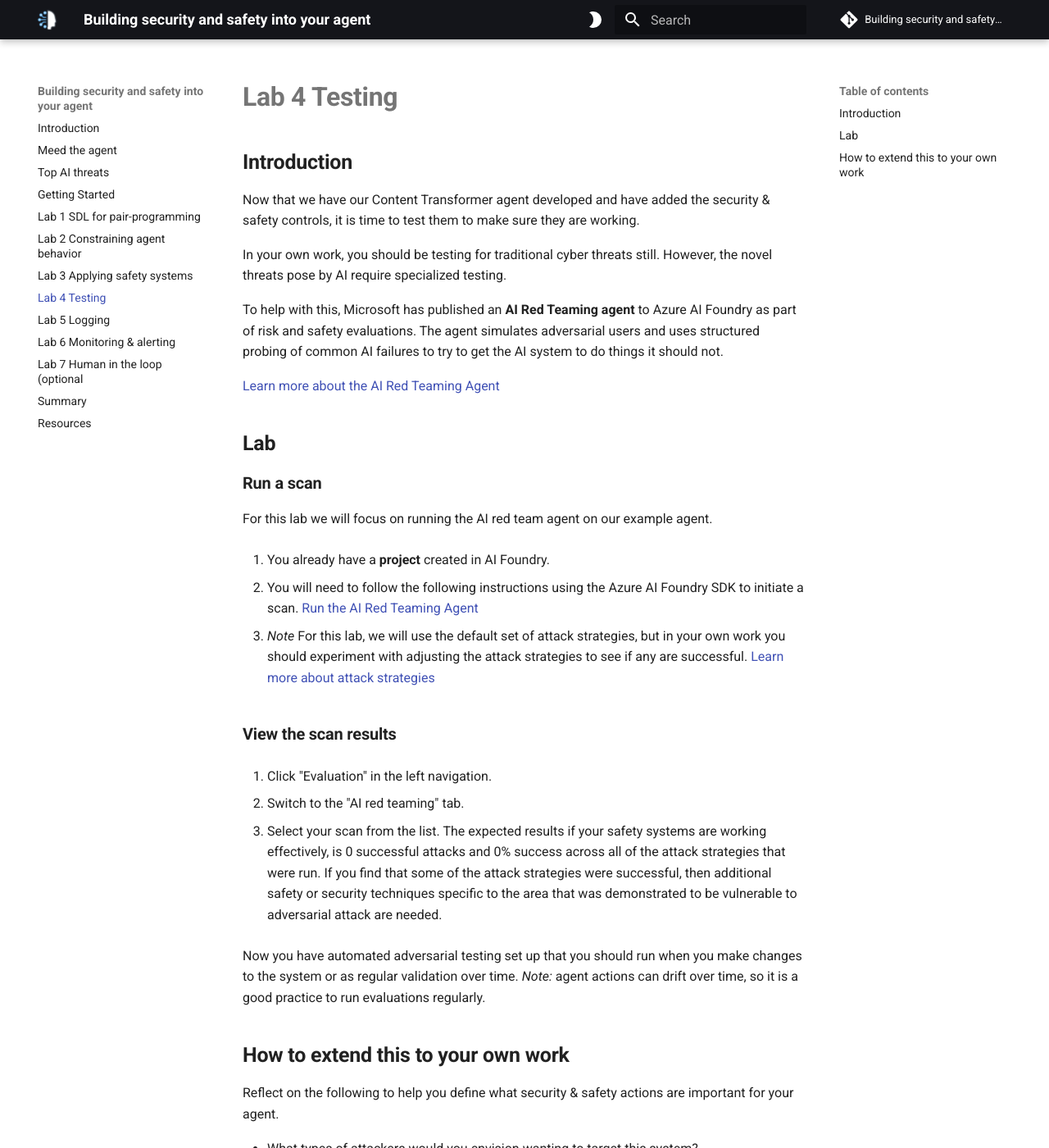
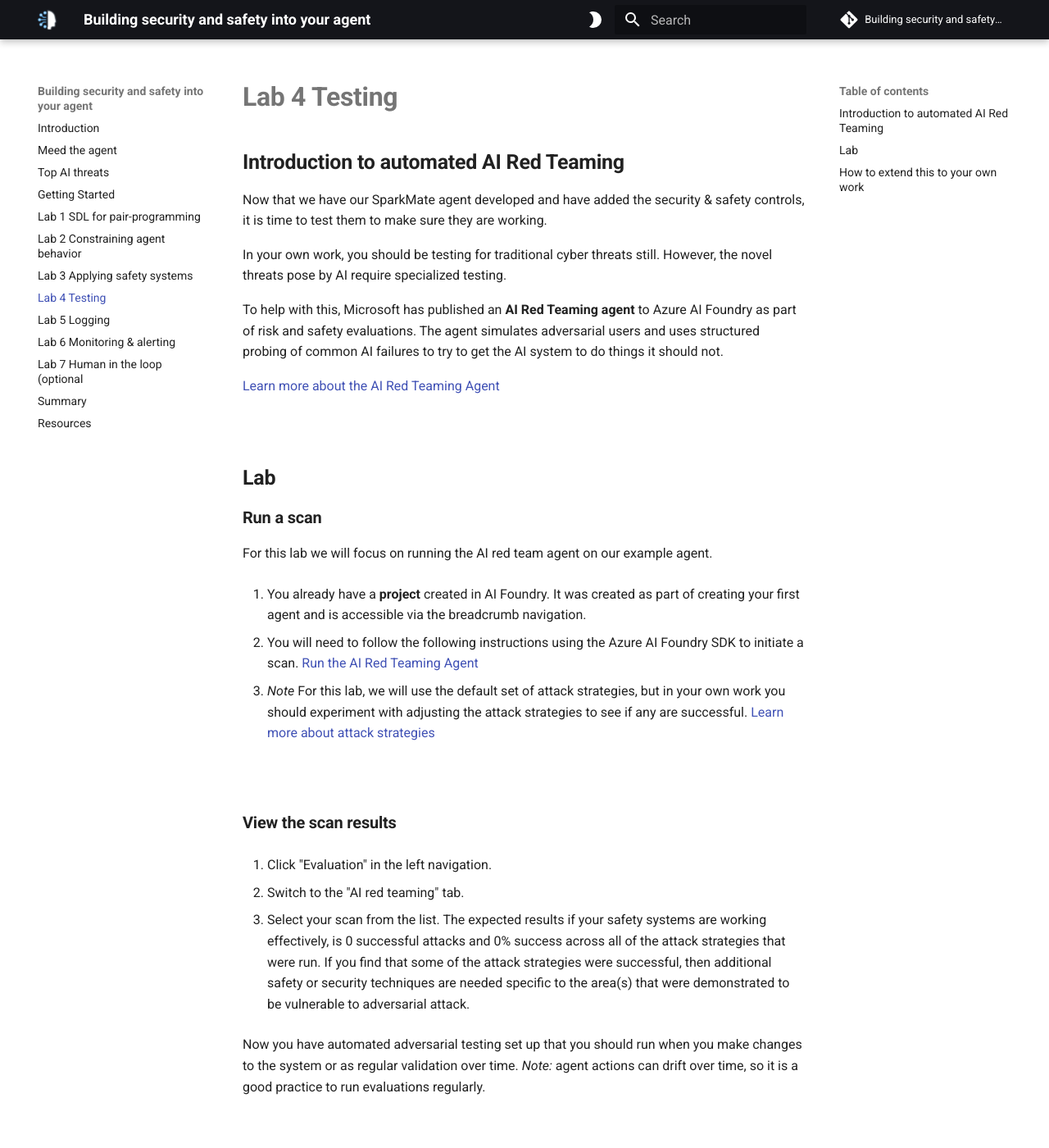
Before and after one commit to Harmonym/security-lab-time-for-agents, an MkDocs documentation site: the page built from docs/docs/lab-4-testing.md, in a window 1280 px wide and 1400 px high. Shown: the whole window at 82% size. Built offline with MkDocs 1.6.1 and Material for MkDocs 9.7.7, drawn with Linux system fonts in a browser that asks for light colours; comment, search, counter and statistics services are not loaded.

Commit message:
Enhance lab-4-testing with AI Red Teaming details
updated for sparkmate

```diff
--- a/docs/docs/lab-4-testing.md
+++ b/docs/docs/lab-4-testing.md
@@ -1,6 +1,6 @@
-## Introduction
+## Introduction to automated AI Red Teaming
 
-Now that we have our Content Transformer agent developed and have added the security & safety controls, it is time to test them to make sure they are working.
+Now that we have our SparkMate agent developed and have added the security & safety controls, it is time to test them to make sure they are working.
 
 In your own work, you should be testing for traditional cyber threats still. However, the novel threats pose by AI require specialized testing.
 
@@ -8,6 +8,7 @@
 
 <a href="https://learn.microsoft.com/en-us/azure/ai-foundry/concepts/ai-red-teaming-agent" target="_blank" rel="noopener noreferrer">Learn more about the AI Red Teaming Agent</a>
 
+<br>
 
 ## Lab
 
@@ -15,13 +16,14 @@
 
 For this lab we will focus on running the AI red team agent on our example agent.
 
-1. You already have a **project** created in AI Foundry.
+1. You already have a **project** created in AI Foundry. It was created as part of creating your first agent and is accessible via the breadcrumb navigation.
 
 2. You will need to follow the following instructions using the Azure AI Foundry SDK to initiate a scan.
  <a href="https://github.com/Azure-Samples/azureai-samples/tree/main/scenarios/evaluate/AI_RedTeaming" target="_blank" rel="noopener noreferrer">Run the AI Red Teaming Agent</a>
 
 3. *Note* For this lab, we will use the default set of attack strategies, but in your own work you should experiment with adjusting the attack strategies to see if any are successful. <a href="https://learn.microsoft.com/en-us/azure/ai-foundry/concepts/ai-red-teaming-agent" target="_blank" rel="noopener noreferrer">Learn more about attack strategies</a>
 
+<br>
 
 ### View the scan results
 
@@ -29,11 +31,12 @@
 
 5. Switch to the "AI red teaming" tab.
 
-6. Select your scan from the list. The expected results if your safety systems are working effectively, is 0 successful attacks and 0% success across all of the attack strategies that were run. If you find that some of the attack strategies were successful, then additional safety or security techniques specific to the area that was demonstrated to be vulnerable to adversarial attack are needed.
+6. Select your scan from the list. The expected results if your safety systems are working effectively, is 0 successful attacks and 0% success across all of the attack strategies that were run. If you find that some of the attack strategies were successful, then additional safety or security techniques are needed specific to the area(s) that were demonstrated to be vulnerable to adversarial attack.
 
 
 Now you have automated adversarial testing set up that you should run when you make changes to the system or as regular validation over time. *Note:* agent actions can drift over time, so it is a good practice to run evaluations regularly.
 
+<br>
 
 ## How to extend this to your own work
 
@@ -50,4 +53,4 @@
 Try out the <a href="https://github.com/Azure/PyRIT" target="_blank" rel="noopener noreferrer">Python Risk Identification Tool for generative AI (PyRIT)</a>, which runs tests for an expanded set of threat areas.
 
 
-Now that you have run adversarial tests to validate that the safety & security controls are working, we'll talk about **Logging**!
+Now that you have run adversarial tests to validate that the safety & security controls are working, we'll talk about **logging**!
```
